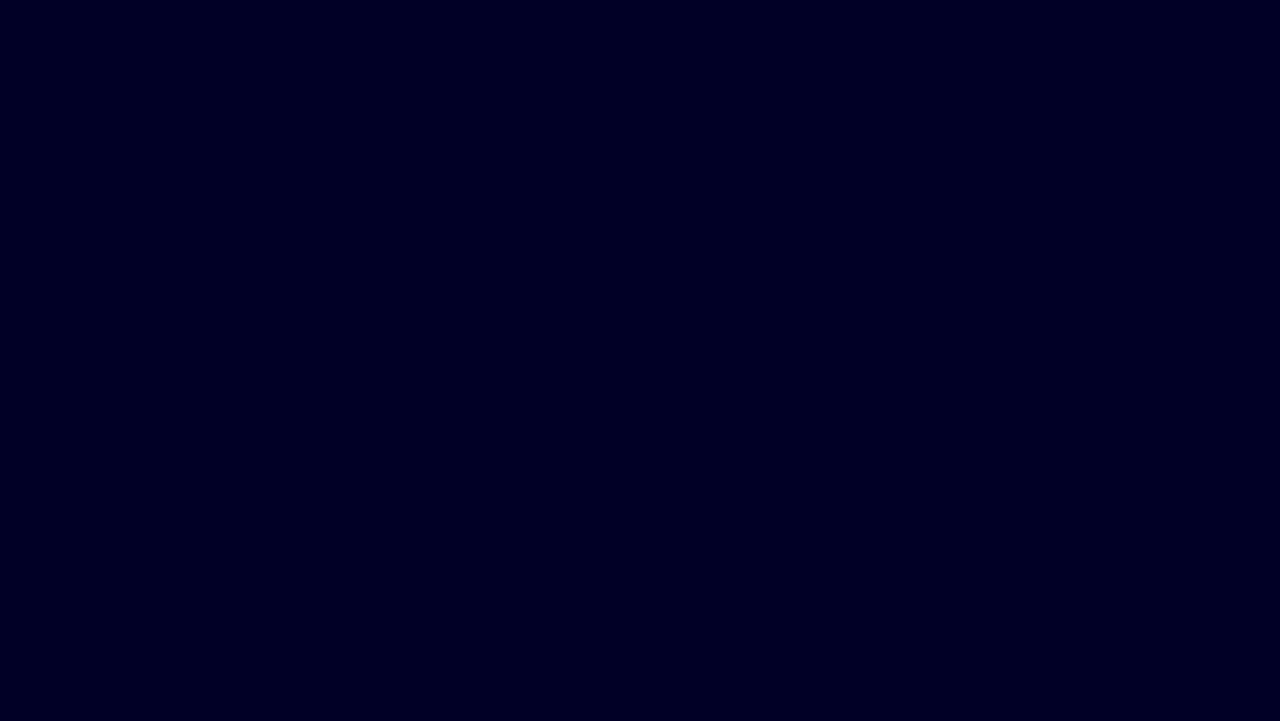
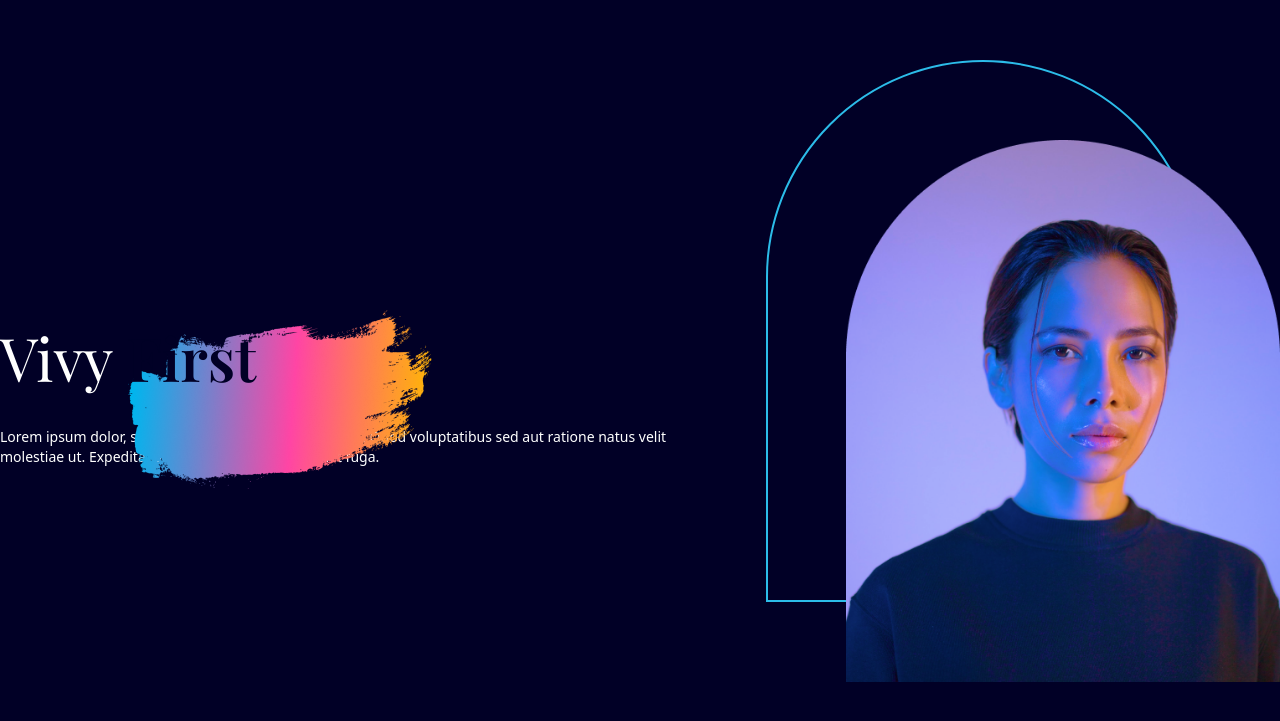
Before and after one commit to Vivy/Portofolio, a React (Vite) app: page / in a window 1280 px wide. Shown: the part 853-1574 px from the top of the page. Before the commit the page ends 800 px from the top, so only its background shows below. Built offline with nearby package versions, Linux system fonts and the light colour scheme.

Commit message:
feat: added landing comp

```diff
--- a/public/output.css
+++ b/public/output.css
@@ -515,6 +515,10 @@ video {
   --tw-backdrop-sepia:  ;
 }
 
+.visible{
+  visibility: visible;
+}
+
 .fixed{
   position: fixed;
 }
@@ -547,6 +551,22 @@ video {
   z-index: 40;
 }
 
+.z-10{
+  z-index: 10;
+}
+
+.z-0{
+  z-index: 0;
+}
+
+.z-30{
+  z-index: 30;
+}
+
+.z-20{
+  z-index: 20;
+}
+
 .mx-auto{
   margin-left: auto;
   margin-right: auto;
@@ -556,8 +576,32 @@ video {
   margin-left: 33%;
 }
 
+.mt-16{
+  margin-top: 4rem;
+}
+
+.ml-20{
+  margin-left: 5rem;
+}
+
+.mt-12{
+  margin-top: 3rem;
+}
+
+.mt-10{
+  margin-top: 2.5rem;
+}
+
+.mb-7{
+  margin-bottom: 1.75rem;
+}
+
 .flex{
   display: flex;
+}
+
+.hidden{
+  display: none;
 }
 
 .h-full{
@@ -584,6 +628,14 @@ video {
   width: 0.75rem;
 }
 
+.max-w-\[400px\]{
+  max-width: 400px;
+}
+
+.basis-3\/5{
+  flex-basis: 60%;
+}
+
 .resize{
   resize: both;
 }
@@ -598,6 +650,10 @@ video {
 
 .justify-end{
   justify-content: flex-end;
+}
+
+.justify-center{
+  justify-content: center;
 }
 
 .justify-between{
@@ -658,6 +714,15 @@ video {
   padding-bottom: 1.5rem;
 }
 
+.py-10{
+  padding-top: 2.5rem;
+  padding-bottom: 2.5rem;
+}
+
+.text-center{
+  text-align: center;
+}
+
 .font-playfair{
   font-family: Playfair Display, serif;
 }
@@ -679,6 +744,11 @@ video {
 .text-2xl{
   font-size: 1.5rem;
   line-height: 2rem;
+}
+
+.text-6xl{
+  font-size: 3.75rem;
+  line-height: 1;
 }
 
 .font-bold{
@@ -736,9 +806,39 @@ body,
   left: -50%;
 }
 
+.before\:-top-20::before{
+  content: var(--tw-content);
+  top: -5rem;
+}
+
+.before\:-left-20::before{
+  content: var(--tw-content);
+  left: -5rem;
+}
+
+.before\:-left-\[25px\]::before{
+  content: var(--tw-content);
+  left: -25px;
+}
+
+.before\:-top-\[70px\]::before{
+  content: var(--tw-content);
+  top: -70px;
+}
+
+.before\:z-\[-1\]::before{
+  content: var(--tw-content);
+  z-index: -1;
+}
+
 .before\:h-6::before{
   content: var(--tw-content);
   height: 1.5rem;
+}
+
+.before\:h-full::before{
+  content: var(--tw-content);
+  height: 100%;
 }
 
 .before\:w-6::before{
@@ -746,9 +846,25 @@ body,
   width: 1.5rem;
 }
 
+.before\:w-full::before{
+  content: var(--tw-content);
+  width: 100%;
+}
+
+.before\:max-w-\[400px\]::before{
+  content: var(--tw-content);
+  max-width: 400px;
+}
+
 .before\:rounded-full::before{
   content: var(--tw-content);
   border-radius: 9999px;
+}
+
+.before\:rounded-t-\[400px\]::before{
+  content: var(--tw-content);
+  border-top-left-radius: 400px;
+  border-top-right-radius: 400px;
 }
 
 .before\:border-2::before{
@@ -762,13 +878,81 @@ body,
   border-color: rgb(253 204 73 / var(--tw-border-opacity));
 }
 
+.before\:border-blue::before{
+  content: var(--tw-content);
+  --tw-border-opacity: 1;
+  border-color: rgb(44 188 233 / var(--tw-border-opacity));
+}
+
 .hover\:text-yellow:hover{
   --tw-text-opacity: 1;
   color: rgb(253 204 73 / var(--tw-text-opacity));
 }
 
+.hover\:saturate-200:hover{
+  --tw-saturate: saturate(2);
+  filter: var(--tw-blur) var(--tw-brightness) var(--tw-contrast) var(--tw-grayscale) var(--tw-hue-rotate) var(--tw-invert) var(--tw-saturate) var(--tw-sepia) var(--tw-drop-shadow);
+}
+
+.hover\:filter:hover{
+  filter: var(--tw-blur) var(--tw-brightness) var(--tw-contrast) var(--tw-grayscale) var(--tw-hue-rotate) var(--tw-invert) var(--tw-saturate) var(--tw-sepia) var(--tw-drop-shadow);
+}
+
+@media (min-width: 480px){
+  .xs\:relative{
+    position: relative;
+  }
+
+  .xs\:font-semibold{
+    font-weight: 600;
+  }
+
+  .xs\:text-deep-blue{
+    --tw-text-opacity: 1;
+    color: rgb(1 0 38 / var(--tw-text-opacity));
+  }
+
+  .xs\:before\:content-brush::before{
+    --tw-content: url('./assets/brush.png');
+    content: var(--tw-content);
+  }
+}
+
 @media (min-width: 1060px){
+  .md\:order-2{
+    order: 2;
+  }
+
+  .md\:mt-32{
+    margin-top: 8rem;
+  }
+
+  .md\:flex{
+    display: flex;
+  }
+
   .md\:h-full{
     height: 100%;
   }
+
+  .md\:max-w-\[600px\]{
+    max-width: 600px;
+  }
+
+  .md\:items-center{
+    align-items: center;
+  }
+
+  .md\:justify-between{
+    justify-content: space-between;
+  }
+
+  .md\:text-start{
+    text-align: start;
+  }
+
+  .md\:before\:max-w-\[600px\]::before{
+    content: var(--tw-content);
+    max-width: 600px;
+  }
 }
--- a/src/App.jsx
+++ b/src/App.jsx
@@ -1,5 +1,6 @@
 import { useEffect, useState } from 'react';
 import DotGroup from './component/dotgroup/dotgroup';
+import Landing from './component/landing/landing';
 import Navbar from './component/navbar/navbar';
 import useMediaQuery from './hooks/useMediaQuery';
 
@@ -18,7 +19,11 @@ const App = () => {
   }, []);
   return (
     <div className='app bg-deep-blue'>
-      <Navbar selectedPage={selectedPage} setSelectedPage={setSelectedPage} />
+      <Navbar
+        selectedPage={selectedPage}
+        setSelectedPage={setSelectedPage}
+        isTopOfPage={isTopOfPage}
+      />
       <div className='w-5/6  mx-auto md:h-full'>
         {isAboveMediumScreens && (
           <DotGroup
@@ -27,6 +32,7 @@ const App = () => {
           />
         )}
       </div>
+      <Landing setSelectedPage={setSelectedPage} />
     </div>
   );
 };
--- /dev/null
+++ b/src/component/landing/landing.jsx
@@ -0,0 +1,68 @@
+import useMediaQuery from '../../hooks/useMediaQuery';
+import { motion } from 'framer-motion';
+import AnchorLink from 'react-anchor-link-smooth-scroll';
+
+const Landing = ({ setSelectedPage }) => {
+  const isAboveMediumScreens = useMediaQuery('(min-width: 1060px)');
+  return (
+    <section
+      id='home'
+      className='md:flex md:justify-between md:items-center md:h-full gap-16 py-10'
+    >
+      {/* {image section} */}
+      <div className=' md:order-2 flex justify-center basis-3/5 z-10 mt-16 md:mt-32'>
+        {isAboveMediumScreens ? (
+          <div
+            className='relative z-0 ml-20 before:absolute before:-top-20 before:-left-20 before:rounded-t-[400px]
+          before:w-full before:max-w-[400px] md:before:max-w-[600px] before:h-full before:border-2 before:border-blue before:z-[-1]'
+          >
+            <img
+              alt='profile'
+              className='hover:filter hover:saturate-200 transition duration-500 z-10 w-full max-w-[400px] md:max-w-[600px]'
+              src='assets/profile-image.png'
+            />
+          </div>
+        ) : (
+          <img
+            alt='profile'
+            className='z-10 w-full max-w-[400px] md:max-w-[600px]'
+            src='assets/profile-image.png'
+          />
+        )}
+      </div>
+      {/* {main section} */}
+
+      <div className='z-30 basis2/5 mt-12 md:mt-32'>
+        {/* {headings} */}
+        <motion.div
+          initial='hidden'
+          whileInView='visible'
+          viewport={{ once: true, amount: 0.5 }}
+          transition={{ duration: 0.5 }}
+          variants={{
+            hidden: { opacity: 0, x: -50 },
+            visible: { opacity: 1, x: 0 },
+          }}
+        >
+          <p className='text-6xl font-playfair z-10 text-center md:text-start'>
+            Vivy {''}
+            <span
+              className='xs:relative xs:text-deep-blue xs:font-semibold z-20 xs:before:content-brush
+                before:absolute before:-left-[25px] before:-top-[70px] before:z-[-1]'
+            >
+              First
+            </span>
+          </p>
+
+          <p className='mt-10 mb-7 text-sm text-center md:text-start'>
+            Lorem ipsum dolor, sit amet consectetur adipisicing elit. Quod
+            voluptatibus sed aut ratione natus velit molestiae ut. Expedita,
+            perferendis. Doloribus, amet fuga.
+          </p>
+        </motion.div>
+      </div>
+    </section>
+  );
+};
+
+export default Landing;
--- a/src/component/navbar/navbar.jsx
+++ b/src/component/navbar/navbar.jsx
@@ -4,6 +4,7 @@ import useMediaQuery from '../../hooks/useMediaQuery';
 
 const Link = ({ page, selectedPage, setSelectedPage }) => {
   const lowerCasePage = page.toLowerCase();
+
   return (
     <AnchorLink
       className={`${selectedPage === lowerCasePage ? 'text-yellow' : ''}
@@ -19,6 +20,7 @@ const Navbar = ({ isTopOfPage, selectedPage, setSelectedPage }) => {
   const [isMenuToggled, setIsMenuToggled] = useState(false);
   const isAboveSmallScreens = useMediaQuery('(min-width: 768px)');
   const navbarBackground = isTopOfPage ? '' : 'bg-red';
+
   return (
     <nav className={`${navbarBackground} z-40 w-full fixed top-0 py-6`}>
       <div className='flex items-center justify-between mx-auto w-5/6'>
```
